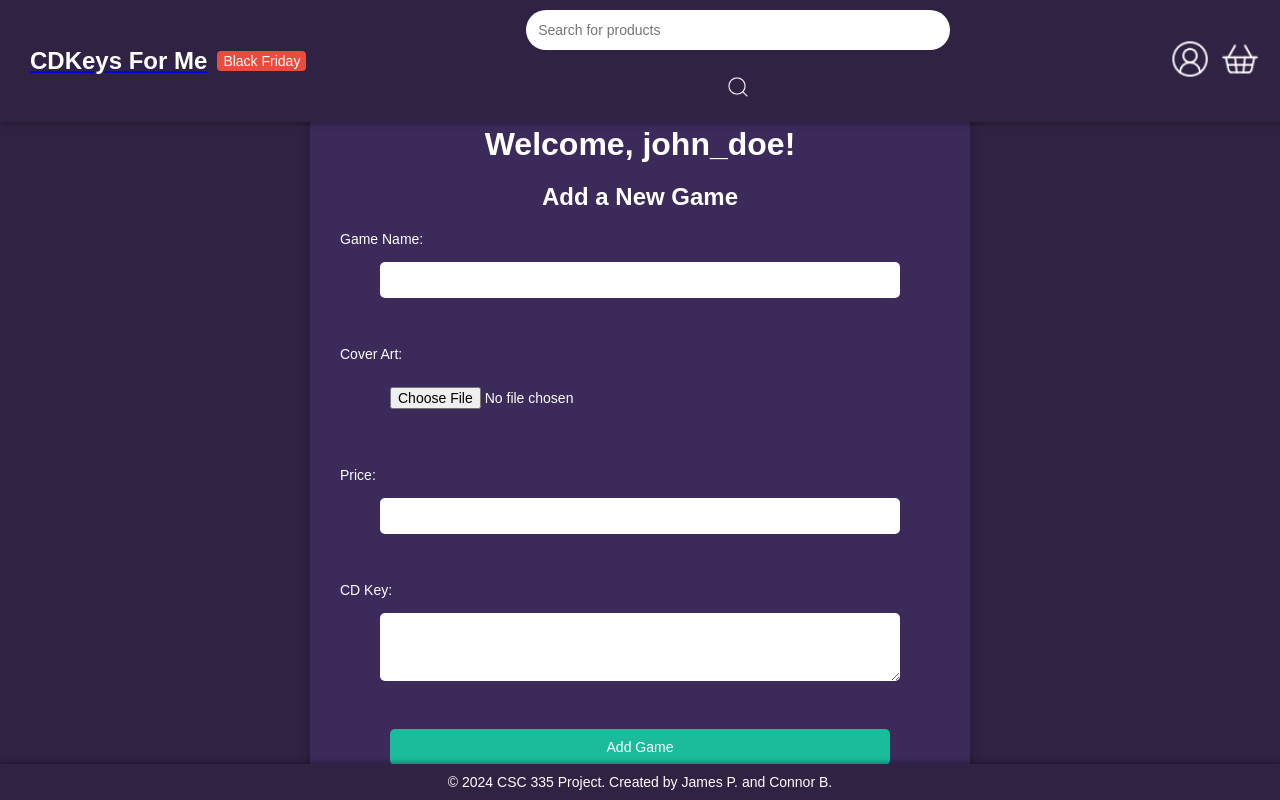
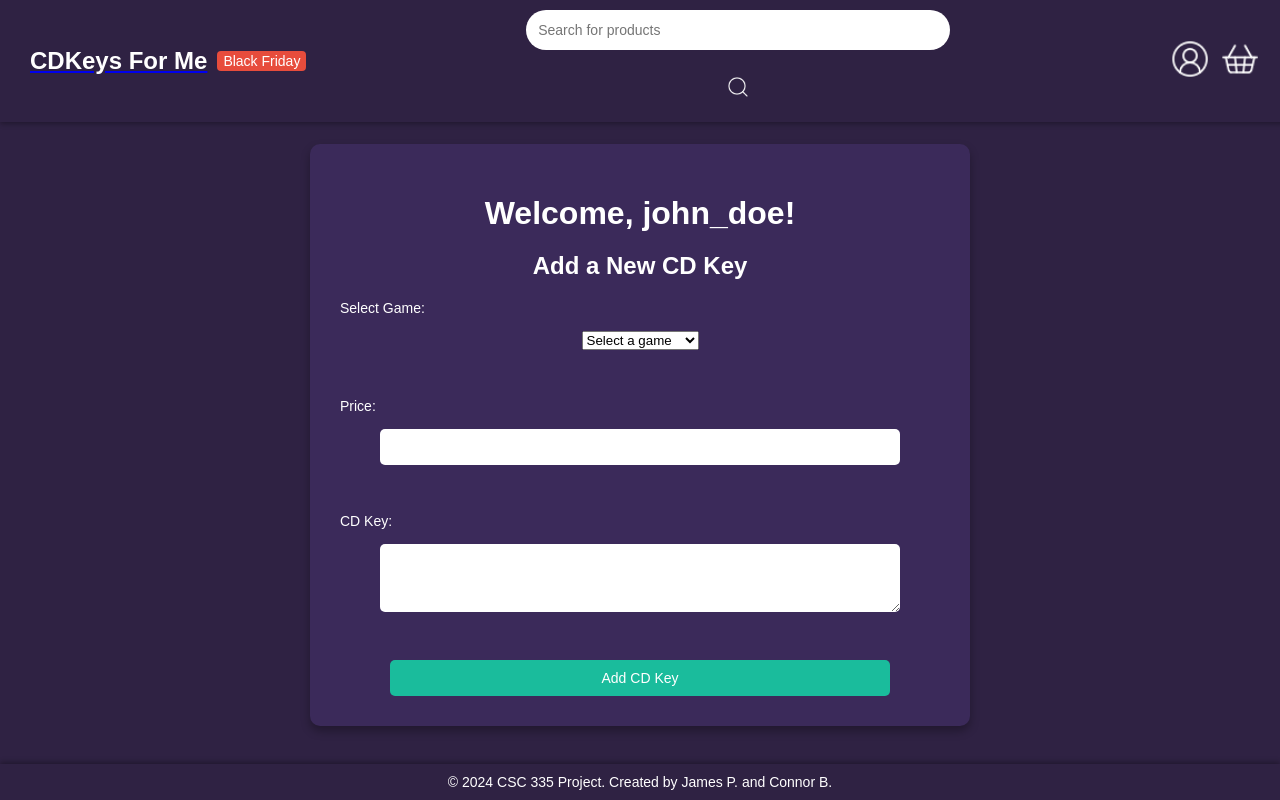
Before and after one commit to JamezP2002/CSC-335-, a PHP site: page /seller.php in a window 1280 px wide. Run offline with PHP 8.4, Linux system fonts and the light colour scheme; a user stored in the database is signed in; data comes from the database, SQL or seed files in the repository.

Commit message:
worked on login/regfister/seller pages

```diff
--- a/register.php
+++ b/register.php
@@ -58,8 +58,8 @@
                 <label for="password">Password:</label>
                 <input type="password" id="password" name="password" required>
                 <br>
-                <label for="role">Role:</label>
-                <select id="role" name="role" required>
+                <label for="user_type">Role:</label>
+                <select id="user_type" name="user_type" required>
                     <option value="buyer">Buyer</option>
                     <option value="seller">Seller</option>
                 </select>
--- a/seller.php
+++ b/seller.php
@@ -3,62 +3,41 @@
 include 'sql/db_config.php'; // Include the database connection
 
 // Check if the user is logged in and is a seller
-if (!isset($_SESSION['loggedin']) || $_SESSION['role'] !== 'seller') {
+if (!isset($_SESSION['loggedin']) || $_SESSION['user_type'] !== 'seller') {
     header("Location: login.php");
     exit();
 }
 
-// Handle form submission to add games
+// Fetch available games for the dropdown
+$games = [];
+$sql = "SELECT game_id, game_title FROM games"; // Correct SQL query
+$result = $conn->query($sql);
+if ($result && $result->num_rows > 0) {
+    while ($row = $result->fetch_assoc()) {
+        $games[] = $row;
+    }
+}
+
+// Handle form submission to add CD keys
 if ($_SERVER["REQUEST_METHOD"] === "POST") {
-    $game_name = $_POST['game_name'];
+    $cd_key = $_POST['cd_key'];
+    $game_id = $_POST['game_id']; // Changed to game_id to match the dropdown
     $price = $_POST['price'];
-    $quantity = $_POST['quantity'];
-    $cd_key = $_POST['cd_key'];
+    $seller_id = $_SESSION['user_id']; // Use the logged-in seller's user ID
+    $status = "available"; // Set status to "available"
 
-    // Handle file upload for cover art
-    $cover_art = $_FILES['cover_art'];
-    $target_dir = "images/";
-    $target_file = $target_dir . basename($cover_art['name']);
-    $upload_ok = 1;
-    $image_file_type = strtolower(pathinfo($target_file, PATHINFO_EXTENSION));
+    // Sanitize inputs
+    $cd_key = $conn->real_escape_string($cd_key);
+    $game_id = $conn->real_escape_string($game_id);
+    $price = $conn->real_escape_string($price);
 
-    // Check if image file is a valid image
-    if (isset($_POST["submit"])) {
-        $check = getimagesize($cover_art["tmp_name"]);
-        if ($check === false) {
-            $upload_ok = 0;
-            $error_message = "File is not an image.";
-        }
-    }
-
-    // Allow only certain file formats
-    if (!in_array($image_file_type, ['jpg', 'png', 'jpeg', 'gif'])) {
-        $upload_ok = 0;
-        $error_message = "Only JPG, JPEG, PNG, and GIF files are allowed.";
-    }
-
-    // Check file size (limit to 5MB)
-    if ($cover_art["size"] > 5000000) {
-        $upload_ok = 0;
-        $error_message = "File is too large. Max size is 5MB.";
-    }
-
-    // Try to upload the file
-    if ($upload_ok && move_uploaded_file($cover_art["tmp_name"], $target_file)) {
-        // Insert the game into the database
-        $game_name = $conn->real_escape_string($game_name);
-        $price = $conn->real_escape_string($price);
-        $cd_key = $conn->real_escape_string($cd_key);
-        $cover_art_path = $conn->real_escape_string($target_file);
-
-        $sql = "INSERT INTO games (name, cover_art, price, quantity, cd_key) VALUES ('$game_name', '$cover_art_path', '$price', '$cd_key')";
-        if ($conn->query($sql) === TRUE) {
-            $success_message = "Game added successfully!";
-        } else {
-            $error_message = "Error: " . $conn->error;
-        }
+    // Insert the CD Key into the database
+    $sql = "INSERT INTO CD_Keys (cd_key, game_id, seller_id, price, status)
+            VALUES ('$cd_key', '$game_id', '$seller_id', '$price', '$status')";
+    if ($conn->query($sql) === TRUE) {
+        $success_message = "CD Key added successfully!";
     } else {
-        $error_message = $error_message ?? "There was an error uploading your file.";
+        $error_message = "Error: " . $conn->error;
     }
 }
 
@@ -77,16 +56,18 @@
 <body>
     <div class="main-container">
         <main>
-            <h1>Welcome, <?php echo $_SESSION['username']; ?>!</h1>
-            <h2>Add a New Game</h2>
+            <h1>Welcome, <?php echo htmlspecialchars($_SESSION['username']); ?>!</h1>
+            <h2>Add a New CD Key</h2>
             <?php if (isset($success_message)) { echo "<p style='color: green;'>$success_message</p>"; } ?>
             <?php if (isset($error_message)) { echo "<p style='color: red;'>$error_message</p>"; } ?>
-            <form action="seller.php" method="POST" enctype="multipart/form-data">
-                <label for="game_name">Game Name:</label>
-                <input type="text" id="game_name" name="game_name" required>
-                <br>
-                <label for="cover_art">Cover Art:</label>
-                <input type="file" id="cover_art" name="cover_art" accept="image/*" required>
+            <form action="seller.php" method="POST">
+                <label for="game_id">Select Game:</label>
+                <select id="game_id" name="game_id" required>
+                    <option value="" disabled selected>Select a game</option>
+                    <?php foreach ($games as $game): ?>
+                        <option value="<?= htmlspecialchars($game['game_id']); ?>"><?= htmlspecialchars($game['game_title']); ?></option>
+                    <?php endforeach; ?>
+                </select>
                 <br>
                 <label for="price">Price:</label>
                 <input type="number" id="price" name="price" step="0.01" required>
@@ -94,7 +75,7 @@
                 <label for="cd_key">CD Key:</label>
                 <textarea id="cd_key" name="cd_key" rows="3" required></textarea>
                 <br>
-                <button type="submit">Add Game</button>
+                <button type="submit">Add CD Key</button>
             </form>
         </main>
     </div>
```
Also changed, not shown: catalog.php (+35 -22 lines), login.php (+4 -3 lines).
